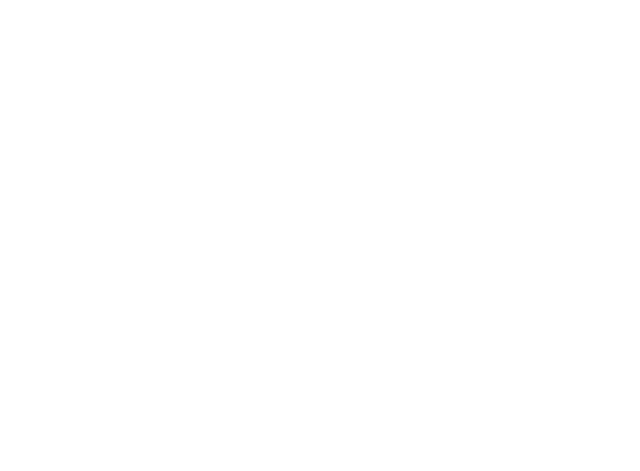
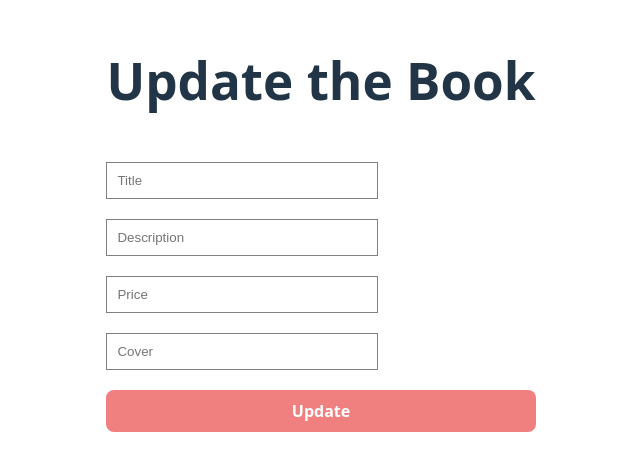
Before and after one commit to nemanjamartic1989/nodejs-react-crud, a React (Vite) app in the folder client/react-app/: page /update/1 in a window 1280 px wide. Before the commit this address had no page. Shown: the part 207-678 px from the top of the page, without its empty margins (319-959 px from the left). Built offline with nearby package versions, Linux system fonts and the light colour scheme.

Commit message:
Update book functionality.

```diff
--- a/client/react-app/src/App.jsx
+++ b/client/react-app/src/App.jsx
@@ -15,7 +15,7 @@
         <Routes>
           <Route path="/" element={<Books/>}/>
           <Route path="/add" element={<Add/>}/>
-          <Route path="/update" element={<Update/>}/>
+          <Route path="/update/:id" element={<Update/>}/>
         </Routes>
       </BrowserRouter>
     </div>
--- a/client/react-app/src/pages/Add.jsx
+++ b/client/react-app/src/pages/Add.jsx
@@ -2,6 +2,7 @@
 import axios from "axios";
 import { useNavigate } from "react-router-dom";
 import { useState } from "react";
+import { Link } from 'react-router-dom';
 
 const Add = () => {
     const [book, setBook] = useState({
@@ -15,15 +16,18 @@
         setBook(prev => ({...prev, [e.target.name]: e.target.value}))
     };
 
+    const [error,setError] = useState(false)
     const navigate = useNavigate();
 
     const handleClick = async e => {
         e.preventDefault();
 
         try {
-            await axios.post("http://localhost:8000/books", book)
+            await axios.post("http://localhost:8800/books", book)
+            navigate("/");
         } catch {
-
+            console.log(err);
+            setError(true)
         }
     }
 
@@ -34,7 +38,9 @@
             <input type="text" placeholder="Description" onChange={handleChange} name="description"/>
             <input type="number" placeholder="Price" onChange={handleChange} name="price"/>
             <input type="text" placeholder="Cover" onChange={handleChange} name="cover"/>
-            <button onClick={handleClick}>Add</button>
+            <button className="form-button" onClick={handleClick}>Add</button>
+            {error && "Something went wrong!"}
+            <Link to="/">See all books</Link>
         </div>
     )
 }
--- a/client/react-app/src/pages/Books.jsx
+++ b/client/react-app/src/pages/Books.jsx
@@ -2,6 +2,7 @@
 import { useEffect } from "react";
 import { useState } from "react";
 import axios from "axios";
+import { Link } from 'react-router-dom';
 
 const Books = () => {
     const [books, setBooks] = useState([]);
@@ -38,7 +39,7 @@
                         <p>{book.description}</p>
                         <span>{book.price}</span>
                         <button className="delete" onClick={() => handleDelete(book.id)}>Delete</button>
-                        <button className="update">Update</button>
+                        <button className="update"><Link to={`/update/${book.id}`}>Update</Link></button>
                     </div>
                 ))}
             </div>
--- a/client/react-app/src/pages/Update.jsx
+++ b/client/react-app/src/pages/Update.jsx
@@ -1,8 +1,44 @@
 import React from "react";
+import axios from "axios";
+import { useLocation, useNavigate } from "react-router-dom";
+import { useState } from "react";
 
 const Update = () => {
+    const [book, setBook] = useState({
+        title: "",
+        description: "",
+        price: null,
+        cover: ""
+    });
+
+    const handleChange = (e) => {
+        setBook(prev => ({...prev, [e.target.name]: e.target.value}))
+    };
+
+    const navigate = useNavigate();
+    const location = useLocation();
+    const bookId = location.pathname.split("/")[2];
+
+    const handleClick = async e => {
+        e.preventDefault();
+
+        try {
+            await axios.put("http://localhost:8800/books/" + bookId, book);
+            navigate("/");
+        } catch(error) {
+            console.log(error);
+        }
+    }
+
     return (
-        <div>Update</div>
+        <div className="form">
+            <h1>Update the Book</h1>
+            <input type="text" placeholder="Title" onChange={handleChange} name="title"/>
+            <input type="text" placeholder="Description" onChange={handleChange} name="description"/>
+            <input type="number" placeholder="Price" onChange={handleChange} name="price"/>
+            <input type="text" placeholder="Cover" onChange={handleChange} name="cover"/>
+            <button className="form-button" onClick={handleClick}>Update</button>
+        </div>
     )
 }
 
--- a/client/react-app/src/style.css
+++ b/client/react-app/src/style.css
@@ -44,3 +44,24 @@
     border: 1px solid rgb(204, 204, 243);
     color: rgb(139, 139, 234);
 }
+
+.form {
+    display: flex;
+    flex-direction: column;
+    gap: 20px;
+}
+
+input {
+    width: 250px;
+    padding: 10px;
+    border: 1px solid gray;
+}
+
+.form-button {
+    border: none;
+    padding: 10px;
+    background-color: lightcoral;
+    color: white;
+    font-weight: bold;
+    cursor: pointer;
+}
```
Also changed, not shown: 1 other file (tests, documents, lock files or other folders).
